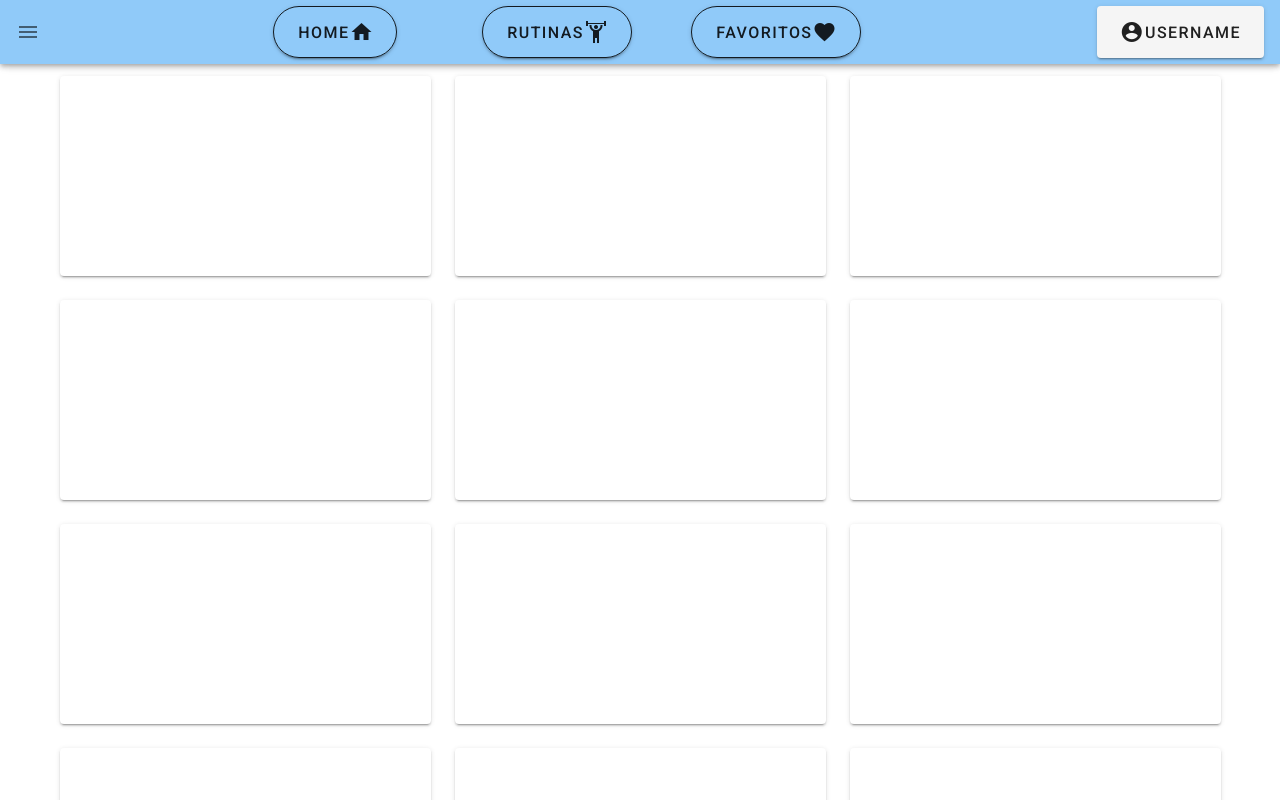
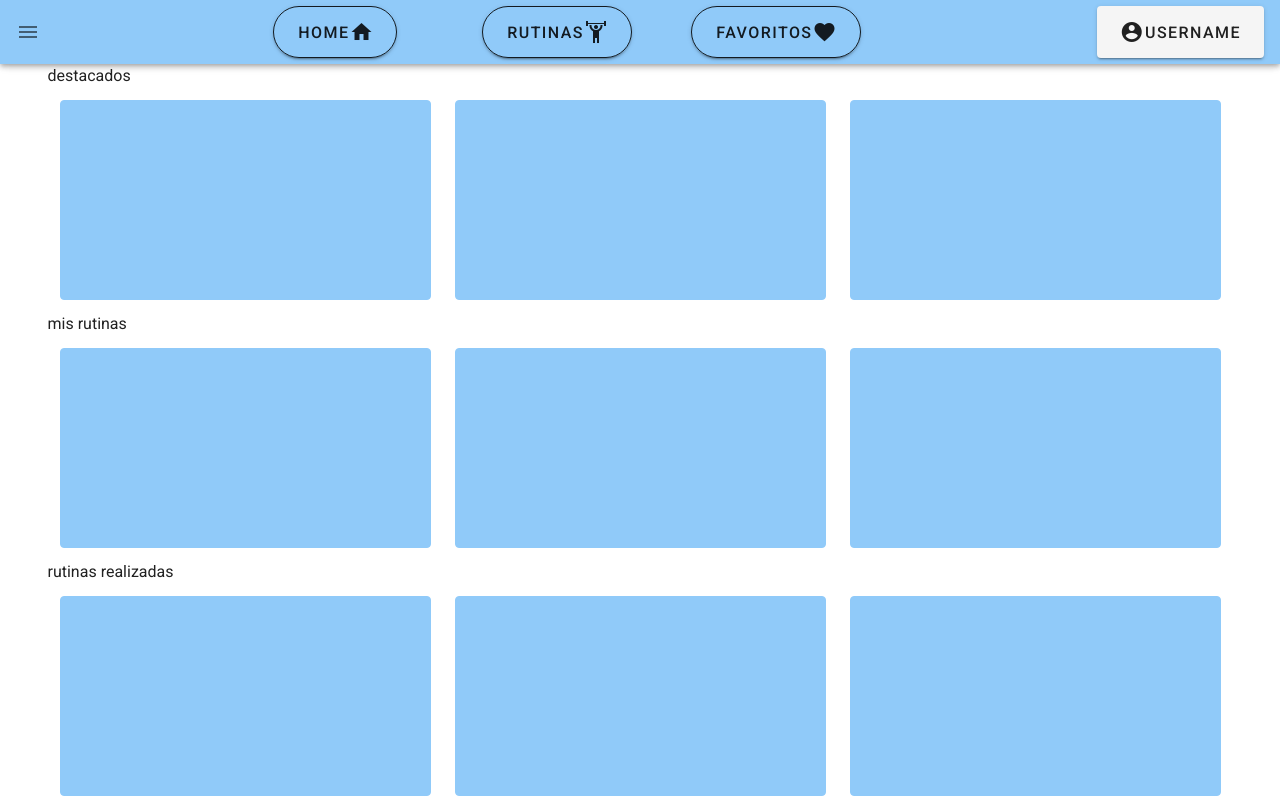
Before and after one commit to daguichi/mygym-web, a Vue app: page / in a window 1280 px wide. Shown: the top 800 px of the page. Built offline with nearby package versions, Linux system fonts and the light colour scheme.

Commit message:
armando la home, separe en distintas filas las vcards

```diff
--- a/src/App.vue
+++ b/src/App.vue
@@ -26,6 +26,7 @@
         <v-icon>
           right
           mdi-home</v-icon>
+
       </v-btn>
         </v-col>
         <v-col>
--- a/src/components/homePage.vue
+++ b/src/components/homePage.vue
@@ -1,12 +1,42 @@
 <template>
   <v-container>
+    <v-row>destacados</v-row>
     <v-row>
+
       <v-col
-          v-for="n in 24"
+          v-for="n in 3"
           :key="n"
           cols="4"
       >
-        <v-card height="200"></v-card>
+        <v-card height="200"
+        outlined
+                color="blue lighten-3"></v-card>
+      </v-col>
+    </v-row>
+    <v-row>mis rutinas</v-row>
+    <v-row>
+
+      <v-col
+          v-for="n in 3"
+          :key="n"
+          cols="4"
+      >
+        <v-card height="200"
+                outlined
+                color="blue lighten-3"></v-card>
+      </v-col>
+    </v-row>
+    <v-row>rutinas realizadas</v-row>
+    <v-row>
+
+      <v-col
+          v-for="n in 3"
+          :key="n"
+          cols="4"
+      >
+        <v-card height="200"
+                outlined
+                color="blue lighten-3"></v-card>
       </v-col>
     </v-row>
   </v-container>
```
